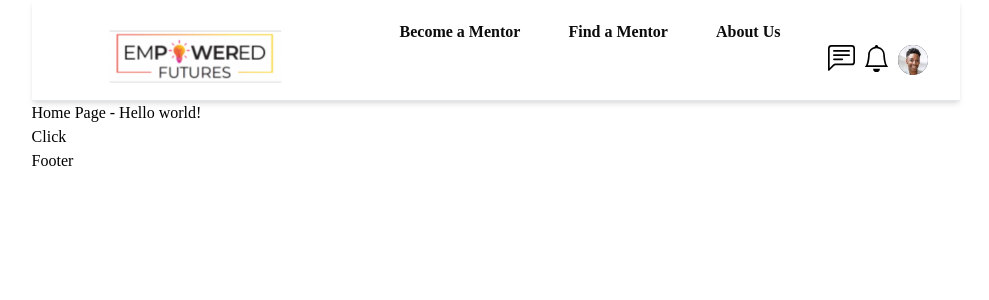
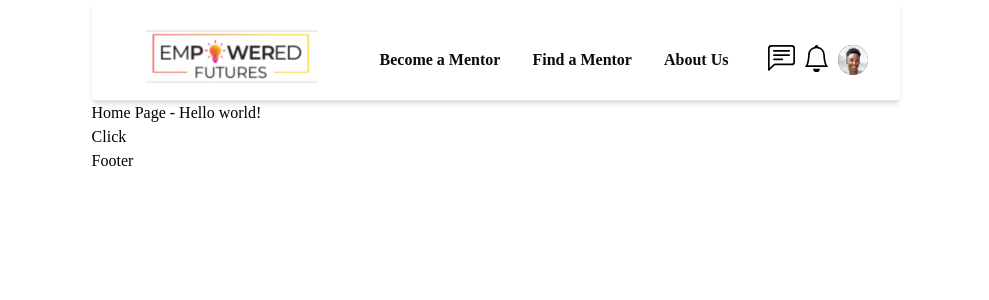
Before and after one commit to JasonXB/EF_Clone, a Next.js app: page / in a window 1280 px wide. Shown: the top 300 px of the page, without its empty margins (144-1133 px from the left). Built offline with nearby package versions, Linux system fonts and the light colour scheme; what tw-elements would draw is missing.

Commit message:
styling adjusted, still needs slight tweaks before PR

```diff
--- a/pages/about-us.tsx
+++ b/pages/about-us.tsx
@@ -4,7 +4,7 @@ import Layout from '../src/components/Layout';
 
 const aboutUs: NextPage = ({}) => {
   return (
-    <Layout headTitle="Empowered Futures - About Us">
+    <Layout headTitle="About Us">
       <div>
         <h1>About us placeholder</h1>
 
--- a/pages/become-a-mentor.tsx
+++ b/pages/become-a-mentor.tsx
@@ -50,7 +50,7 @@ const becomeAMentor: NextPage = (props) => {
   ];
 
   return (
-    <Layout headTitle="Empowered Futures - Become a Mentor">
+    <Layout headTitle="Become a Mentor">
       <div className="px-4 sm:px-8 xl:px-0 grid grid-cols-[1fr_auto_1fr]">
         {content.map((section, i) => {
           return (
--- a/pages/find-a-mentor.tsx
+++ b/pages/find-a-mentor.tsx
@@ -4,7 +4,7 @@ import Layout from '../src/components/Layout';
 
 const findAMentor: NextPage = ({}) => {
   return (
-    <Layout headTitle="Empowered Futures - Find a Mentor">
+    <Layout headTitle="Find a Mentor">
       <h1>Find a Mentor placeholder</h1>
       {/* Search for the perfect mentor for you!  */}
 
--- a/src/components/Layout.tsx
+++ b/src/components/Layout.tsx
@@ -21,8 +21,6 @@ const Layout = ({ ...props }: LayoutProps) => {
         <link rel="icon" href="/favicon.ico" />
       </Head>
       <div className={LayoutStyle.Content}>
-        {/* Add the Header component here */}
-        {/* <Header/> */}
         <Navbar />
         <main>{props.children}</main>
         {/* Add the Footer component here */}
--- a/src/components/header/EfLogo.tsx
+++ b/src/components/header/EfLogo.tsx
@@ -8,7 +8,7 @@ const EfLogo = ({ alt, className }: EfLogoProps) => {
     <>
       {/* Empowered Futures Logo / Link to the Homepage */}
       <Link href="/" aria-label="go back to homepage">
-        <a className="items-center block p-2 ml-6 mr-12">
+        <a className="items-center block m-2 ">
           {/*responsive is being buggy */}
           <Image
             className={className}
--- a/src/components/header/LoginSignup.tsx
+++ b/src/components/header/LoginSignupButton.tsx
@@ -2,7 +2,7 @@ import Link from 'next/link';
 import { buttonVariants } from '../buttons/reusuable-buttons';
 
 const LoginSignup = () => (
-  <div className="flex flex-col items-start w-full mr-16 lg:inline-flex lg:flex-row lg:ml-auto lg:w-auto lg:items-center lg:h-auto">
+  <div className="flex flex-col items-start w-full lg:inline-flex sm:flex-row lg:ml-auto lg:w-auto lg:items-center lg:h-auto">
     {/*These links are made to look like buttons */}
     <Link href={'/login'}>
       <a
--- a/src/components/header/Navbar.tsx
+++ b/src/components/header/Navbar.tsx
@@ -4,13 +4,13 @@ import { buttonVariants } from '../buttons/reusuable-buttons';
 import { Disclosure } from '@headlessui/react';
 
 import ProfileNavMenu from './ProfileNavMenu';
-import LoginSignup from './LoginSignup';
+import LoginSignup from './LoginSignupButton';
 
 //issues when under 440px, logo not being responsive
 
 const MainLinks = () => (
   <div className="w-full lg:inline-flex lg:w-auto">
-    <div className="flex items-start w-full lg:inline-flex lg:flex-row lg:ml-auto lg:w-auto lg:items-center lg:h-auto">
+    <div className="flex flex-col items-start w-full md:inline-flex md:flex-row sm:ml-auto sm:w-auto sm:items-center sm:h-auto">
       <NavbarLink url={'/become-a-mentor'} name={'Become a Mentor'} />
       <NavbarLink url={'/find-a-mentor'} name={'Find a Mentor'} />
       <NavbarLink url={'/about-us'} name={'About Us'} />
@@ -26,14 +26,15 @@ const Navbar = () => {
       as="nav"
       className="pt-5 bg-white border-b shadow-md border-slate-200"
     >
+      {/*handles open close boolean */}
       {({ open }) => (
         <>
-          <div className="px-2 mx-auto max-w-7xl sm:px-6 lg:px-8">
-            <div className="relative flex items-center justify-between h-20">
-              <div className="absolute inset-y-0 left-0 flex items-center sm:hidden">
+          <div className="px-2 mx-auto max-w-7xl sm:px-6 md:px-8">
+            <div className="relative flex items-center h-20 ">
+              <div className="absolute inset-y-0 left-0 flex items-center md:hidden">
                 {/* Mobile menu button*/}
                 <Disclosure.Button
-                  className={`${buttonVariants.primary} inline-flex items-center justify-center p-2`}
+                  className={`${buttonVariants.primary} px-3 `}
                 >
                   <span className="sr-only">Open main menu</span>
                   {open ? (
@@ -64,26 +65,43 @@ const Navbar = () => {
                   )}
                 </Disclosure.Button>
               </div>
-              <div className="flex items-center justify-center flex-1 sm:items-stretch sm:justify-start">
+
+              <div className="flex items-center justify-center flex-1 md:justify-start">
+                {/* Empowered Futures Logo / Link to the Homepage */}
+                {/* Logo is currently a screenshot (need original image) */}
                 <div className="flex items-center flex-shrink-0">
-                  {/* Empowered Futures Logo / Link to the Homepage */}
-                  {/* Logo is currently a screenshot (need original image) */}
                   <EfLogo alt={'Empowered Futures Logo'} />
                 </div>
-                <div className="hidden sm:ml-6 sm:block">
+
+                {/*desktop nav */}
+                <div className="hidden ml-1 md:ml-6 md:block">
                   <MainLinks />
                 </div>
               </div>
-
+              {/*toggled state login/sign up buttons or profile menu */}
               <div className="absolute inset-y-0 right-0 flex items-center pr-2 sm:static sm:inset-auto sm:ml-6 sm:pr-0">
-                {notLoggedIn ? <LoginSignup /> : <ProfileNavMenu />}
+                {/*hides login from nav when its too crowded */}
+                {notLoggedIn ? (
+                  <span className="hidden sm:block">
+                    <LoginSignup />
+                  </span>
+                ) : (
+                  <ProfileNavMenu />
+                )}
               </div>
             </div>
           </div>
 
-          <Disclosure.Panel className="sm:hidden">
+          {/*mobile hamburger nav */}
+          <Disclosure.Panel className="md:hidden">
             <div className="px-2 pt-2 pb-3 space-y-1">
               <MainLinks />
+              {/*displays login/signup buttons in panel when nav runs out of room */}
+              {notLoggedIn ? (
+                <span className="sm:hidden">
+                  <LoginSignup />
+                </span>
+              ) : null}
             </div>
           </Disclosure.Panel>
         </>
--- a/src/components/header/NavbarLink.tsx
+++ b/src/components/header/NavbarLink.tsx
@@ -4,7 +4,7 @@ import { NavbarLinkProps } from '../../interface/navbar-link-props.interface';
 const NavbarLink = ({ url, name }: NavbarLinkProps) => {
   return (
     <Link href={url}>
-      <a className="items-center justify-center w-full px-6 py-2 font-bold text-black rounded lg:inline-flex lg:w-auto hover:bg-gray-100 hover:text-black ">
+      <a className="items-center justify-center w-full px-4 py-2 font-bold text-black rounded lg:inline-flex lg:w-auto hover:bg-gray-100 hover:text-black whitespace-nowrap ">
         {name}
       </a>
     </Link>
```
